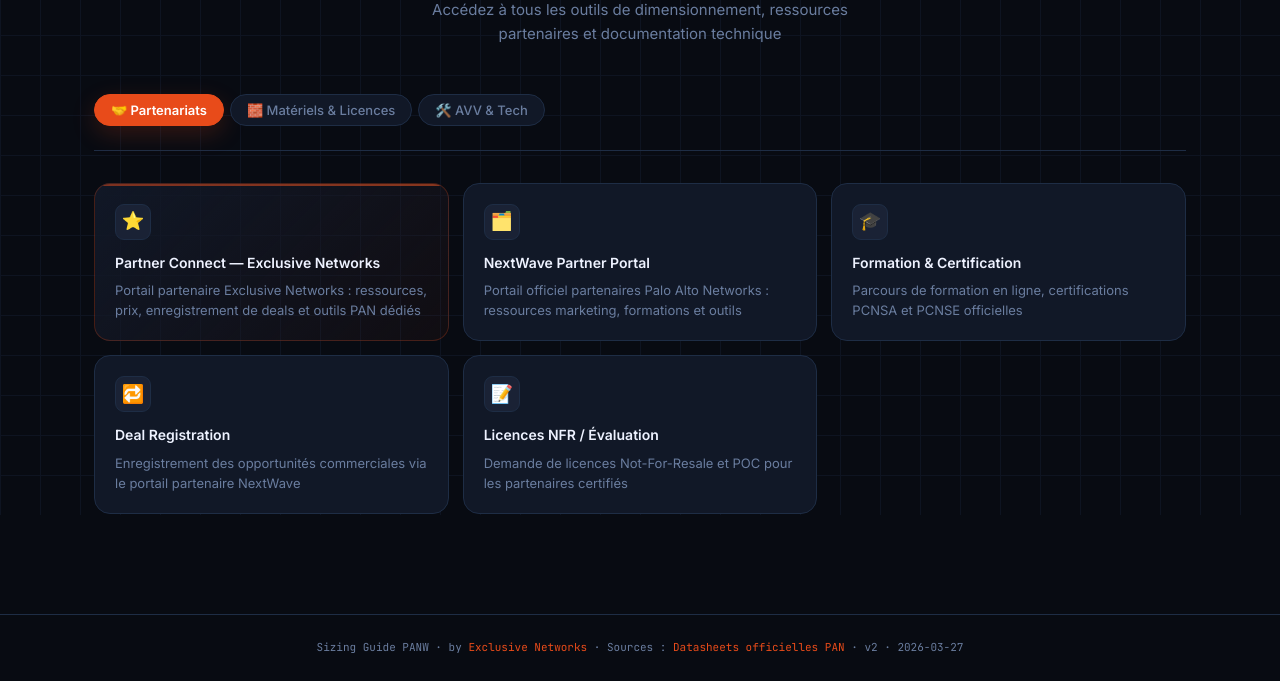
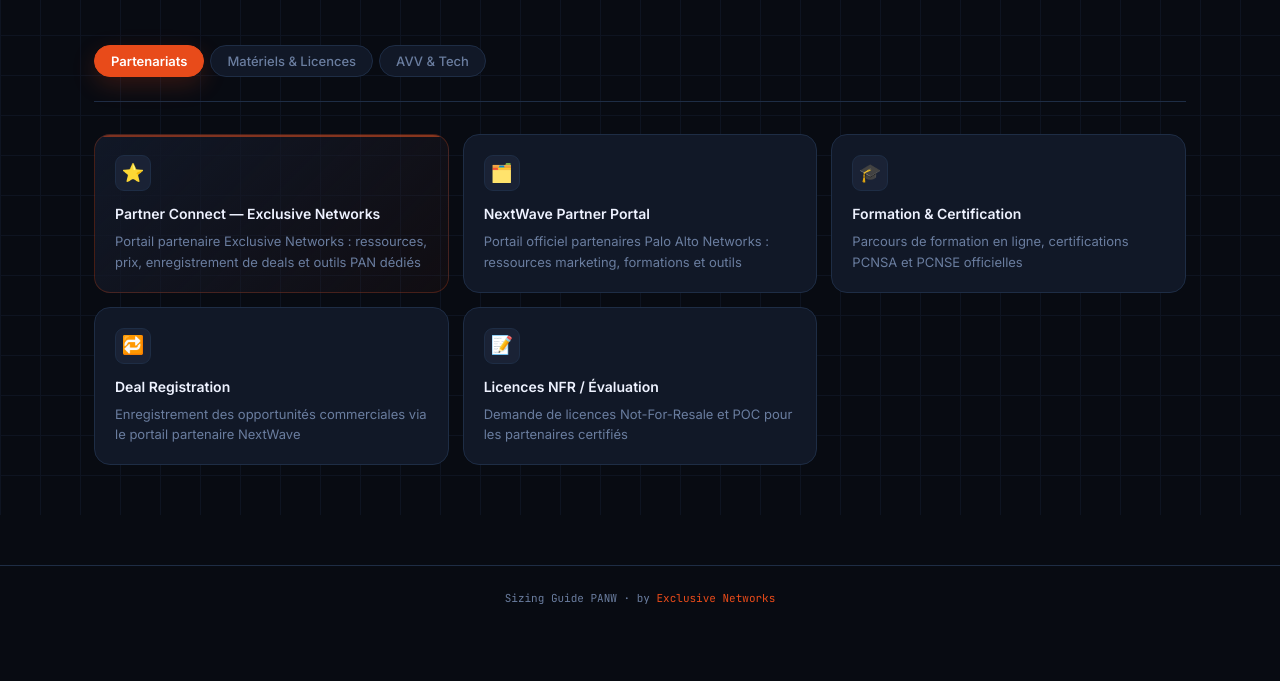
Before and after one commit to rouddah/palo-sizing, a plain HTML site: page index.html in a window 1280 px wide. Shown: the part 285-966 px from the top of the page. After the commit the page ends 917 px from the top, so only its background shows below. Drawn offline with Linux system fonts and the light colour scheme.

Commit message:
remove emojis and AI-sounding labels

```diff
--- a/header.js
+++ b/header.js
@@ -28,7 +28,7 @@
       <button class="nav-btn">Produits ▾</button>
       <div class="dropdown-menu">
         <a class="dropdown-item" href="pa-series.html">
-          <div class="dropdown-icon">🔥</div>
+          <div class="dropdown-icon">PA</div>
           <div>
             <span class="dropdown-item-name">PA-Series</span>
             <span class="dropdown-item-sub">Next-Gen Firewalls · PA-400 → PA-7500</span>
--- a/index.html
+++ b/index.html
@@ -11,17 +11,14 @@
   <script src="header.js"></script>
 
   <div class="hero">
-    <div class="hero-eyebrow">🔥 Palo Alto Networks · by Exclusive Networks</div>
     <h1>Outils &amp; <span>Sizing Guide</span><br>Palo Alto Networks</h1>
-    <p>Accédez à tous les outils de dimensionnement, ressources partenaires et documentation technique</p>
+    <p>Outils de dimensionnement, ressources partenaires et documentation technique</p>
   </div>
 
   <div id="app"><p class="status-msg">⏳ Chargement…</p></div>
 
   <footer class="site-footer">
     Sizing Guide PANW · by <a href="https://partner-connect.exclusive-labs.com" target="_blank" rel="noopener">Exclusive Networks</a>
-    · Sources : <a href="https://www.paloaltonetworks.com/resources/datasheets" target="_blank" rel="noopener">Datasheets officielles PAN</a>
-    · v2 · 2026-03-27
   </footer>
 
   <script src="links.js"></script>
--- a/links.js
+++ b/links.js
@@ -6,7 +6,7 @@ const LINKS_DATA = {
   "categories": [
     {
       "id": "partenariats",
-      "title": "🤝 Partenariats",
+      "title": "Partenariats",
       "items": [
         {
           "icon": "⭐",
@@ -48,10 +48,10 @@ const LINKS_DATA = {
     },
     {
       "id": "materiels",
-      "title": "🧱 Matériels & Licences",
+      "title": "Matériels & Licences",
       "items": [
         {
-          "icon": "🔥",
+          "icon": "↗",
           "title": "PA-Series Datasheets",
           "description": "Fiches techniques officielles de tous les firewalls PA-Series (PA-400 à PA-7500)",
           "href": "https://www.paloaltonetworks.com/network-security/next-generation-firewall",
@@ -103,7 +103,7 @@ const LINKS_DATA = {
     },
     {
       "id": "tech",
-      "title": "🛠️ AVV & Tech",
+      "title": "AVV & Tech",
       "items": [
         {
           "icon": "📚",
@@ -127,7 +127,7 @@ const LINKS_DATA = {
           "type": "external"
         },
         {
-          "icon": "🛠️",
+          "icon": "{ }",
           "title": "PAN.dev — APIs & Automation",
           "description": "Documentation des APIs PAN-OS XML/REST, Terraform, Ansible et outils DevOps",
           "href": "https://pan.dev/",
```
Also changed, not shown: pa-series.html (+2 -4 lines), panorama.html (+2 -3 lines), prisma.html (+2 -3 lines), search.html (+0 -1 lines).
